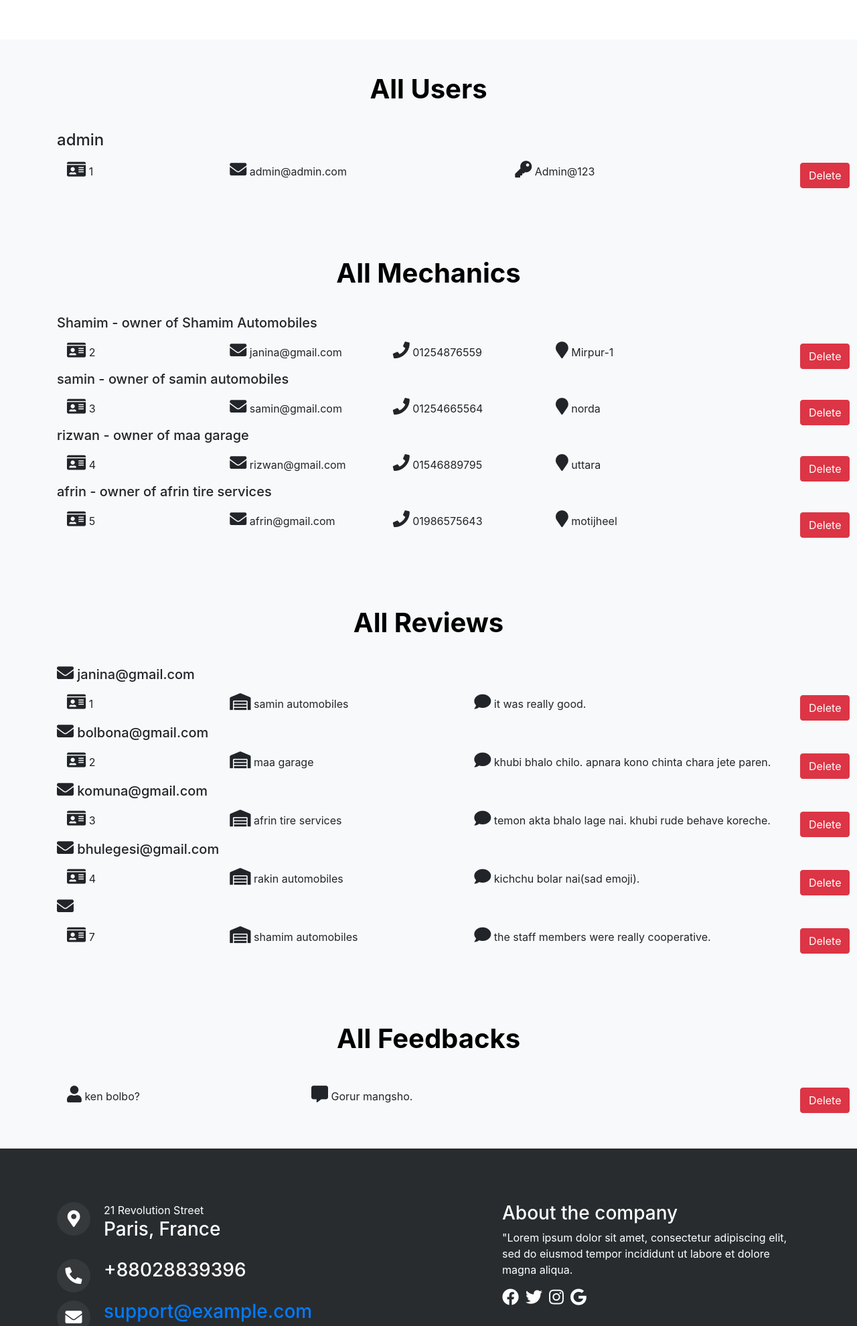
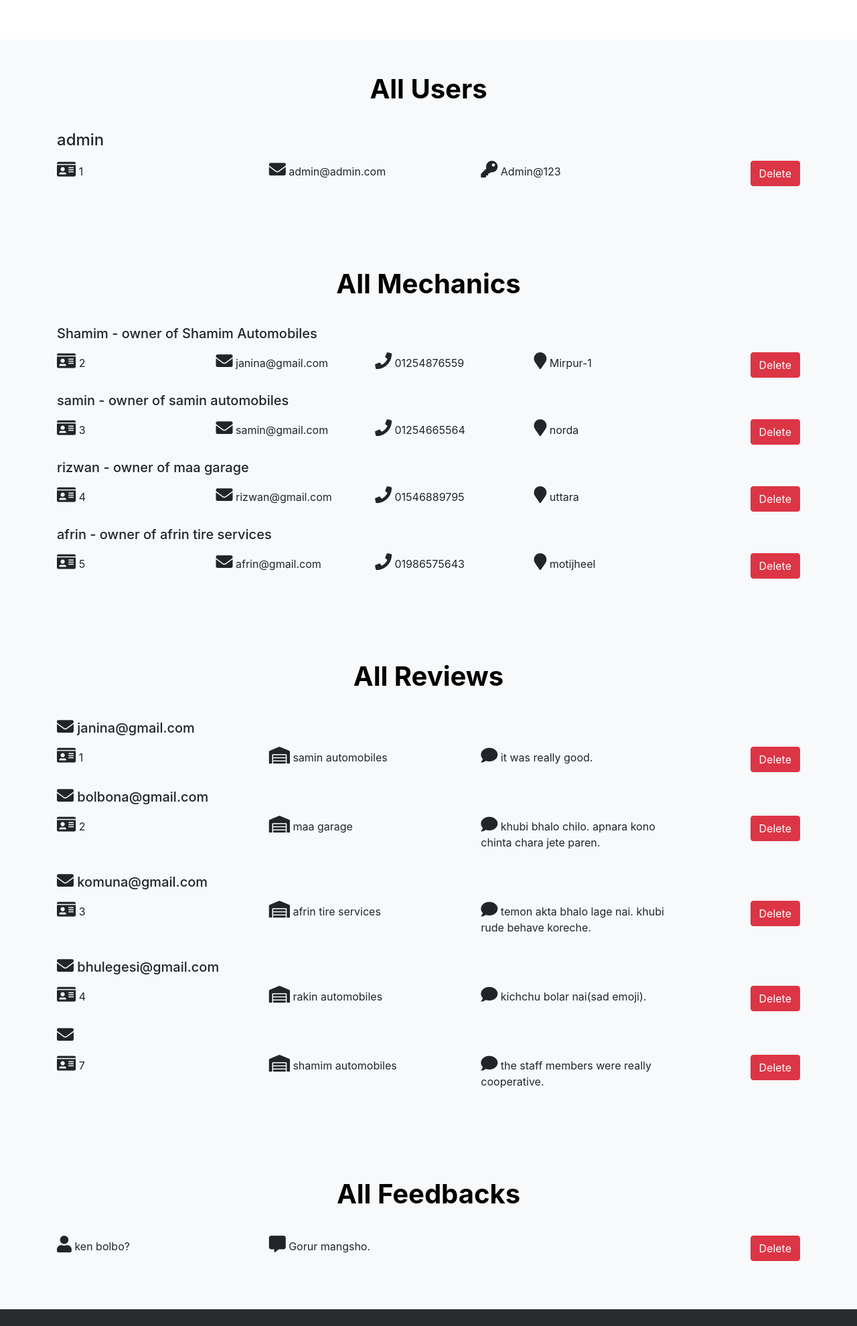
Before and after one commit to afiful-islam/mechanic_finder, a PHP site: page /admin.php in a window 1280 px wide. Shown: the part 589-2569 px from the top of the page at 67% size. Run offline with PHP 8.4, Linux system fonts and the light colour scheme; a user stored in the database is signed in; data comes from the database, SQL or seed files in the repository; data that the repository does not hold is empty; grey boxes are pictures that could not be loaded.

Commit message:
Add files via upload

```diff
--- a/admin.php
+++ b/admin.php
@@ -26,10 +26,25 @@ else{
     <title>Car mechanic finder</title>
      <!-- Latest compiled and minified CSS -->
     <link rel="stylesheet" href="https://maxcdn.bootstrapcdn.com/bootstrap/4.0.0/css/bootstrap.min.css" integrity="sha384-Gn5384xqQ1aoWXA+058RXPxPg6fy4IWvTNh0E263XmFcJlSAwiGgFAW/dAiS6JXm" crossorigin="anonymous">
-    <link rel="stylesheet" href="OtherPages/assets/css/style.css">
+
 
     <link rel="stylesheet" href="https://cdnjs.cloudflare.com/ajax/libs/font-awesome/5.15.4/css/all.min.css" integrity="sha512-1ycn6IcaQQ40/MKBW2W4Rhis/DbILU74C1vSrLJxCq57o941Ym01SwNsOMqvEBFlcgUa6xLiPY/NS5R+E6ztJQ==" crossorigin="anonymous" referrerpolicy="no-referrer" />
     <!-- jQuery library -->
+
+    <link rel="stylesheet" href="OtherPages/assets/css/style.css">
+    <style>
+        .btn_delete {
+            text-align: right!important;
+        }
+
+        @media all and (max-width: 768px) {
+            .btn_delete {
+            text-align: left!important;
+        }
+        }
+
+}
+    </style>
 
 </head>
 <body>
@@ -94,29 +109,32 @@ else{
                 <h1 class="font-cond-b fg-text-d lts-md fs-300 fs-300-xs no-mg" contenteditable="false">All Users</h1>
             </div>
             <div class="row  d-flex flex-row">
-                <div class="col-md-8">
 
                     <?php
 					$i=0;
 					while($row = mysqli_fetch_array($result1)) {
 					?>
+                                <div class="col-md-12 mb-3 jobs_conetent">
+                                <div class="row">
+                                    <div class="col-md-12 mb-2">
+                                    <h4><?php echo $row["name"];?></h4>
+                                    </div>
+                                    <div class="col-md-12">
+                                        <div class="row">
+                                            <div class="col-md-10">
+                                                <div class="row">
+                                                    <div class="col-md-4"><p><i class="fa fa-id-card" aria-hidden="true"></i> <?php echo $row["id"]; ?></p></div>
+                                                    <div class="col-md-4"><p> <i class="fa fa-envelope" aria-hidden="true"></i> <?php echo $row["email"]; ?></p></div>
 
-                                <div class="jobs_conetent">
-                                    <h4><?php echo $row["name"];?></h4>
-                                        <div class="d-flex align-items-center">
-                                        <div class="mt-2 col-md-4">
-                                                <p><i class="fa fa-id-card" aria-hidden="true"></i> <?php echo $row["id"]; ?></p>
+                                                    <div class="col-md-4"><p> <i class="fa fa-key" aria-hidden="true"></i> <?php echo $row["password"]; ?></p></div>
                                                 </div>
-                                        <div class="mt-2 col-md-7">
-                                                <p> <i class="fa fa-envelope" aria-hidden="true"></i> <?php echo $row["email"]; ?></p>
                                             </div>
-                                            <div class="mt-2 col-md-7">
-                                                <p> <i class="fa fa-key" aria-hidden="true"></i> <?php echo $row["password"]; ?></p>
-                                            </div>
-                                            <div class="mt-2 col-md-4">
+                                            <div class="col-md-2 btn_delete">
                                                 <form action="delete_user.php? id=<?php echo $row["email"]; ?>" method="post">
                                                     <input  class='btn btn-danger' type="submit" name="submit" value="Delete">
                                                 </form>
+                                            </div>
+                                        </div>
                                     </div>
                                 </div>
                             </div>
@@ -124,8 +142,6 @@ else{
                      $i++;
                     }
                     ?>
-
-                </div>
             </div>
         </div>
     </section>
@@ -148,32 +164,31 @@ $result2 = mysqli_query($conn,"SELECT * FROM mechanics");
             <h1 class="font-cond-b fg-text-d lts-md fs-300 fs-300-xs no-mg" contenteditable="false">All Mechanics</h1>
         </div>
         <div class="row  d-flex flex-row">
-            <div class="col-md-8">
-
                 <?php
                 $i=0;
                 while($row = mysqli_fetch_array($result2)) {
                 ?>
-
-                            <div class="jobs_conetent">
-                                <h5 ><?php echo $row["ownerName"]?> - owner of <?php echo $row["garageName"];?></h5>
-                                    <div class="d-flex align-items-center">
-                                    <div class="mt-2 col-md-4">
-                                            <p><i class="fa fa-id-card" aria-hidden="true"></i> <?php echo $row["id"]; ?></p>
+                            <div class="col-md-12 mb-3">
+                                <div class="row">
+                                    <div class="col-md-12 mb-2">
+                                        <h5><?php echo $row["ownerName"]?> - owner of <?php echo $row["garageName"];?></h5>
                                     </div>
-                                    <div class="mt-2 col-md-4">
-                                            <p> <i class="fa fa-envelope" aria-hidden="true"></i> <?php echo $row["email"]; ?></p>
+                                    <div class="col-md-12">
+                                        <div class="row">
+                                            <div class="col-md-10">
+                                                <div class="row">
+                                                    <div class="col-md-3"><i class="fa fa-id-card" aria-hidden="true"></i> <?php echo $row["id"]; ?></div>
+                                                    <div class="col-md-3"><p> <i class="fa fa-envelope" aria-hidden="true"></i> <?php echo $row["email"]; ?></p></div>
+                                                    <div class="col-md-3"><p> <i class="fa fa-phone" aria-hidden="true"></i> <?php echo $row["phone"]; ?></p></div>
+                                                    <div class="col-md-3"><p><i class="fa fa-map-marker" aria-hidden="true"></i> <?php echo $row["address"]; ?></p></div>
                                                 </div>
-                                        <div class="mt-2 col-md-4">
-                                            <p> <i class="fa fa-phone" aria-hidden="true"></i> <?php echo $row["phone"]; ?></p>
                                             </div>
-                                        <div class="mt-2 col-md-6">
-                                            <p> <i class="fa fa-map-marker" aria-hidden="true"></i> <?php echo $row["address"]; ?></p>
-                                        </div>
-                                        <div class="mt-2 col-md-4">
+                                            <div class="col-md-2 btn_delete">
                                                 <form action="delete_mechanic.php?id=<?php echo $row["email"]; ?>" method="post">
                                                     <input  class='btn btn-danger' type="submit" name="submit" value="Delete">
                                                 </form>
+                                            </div>
+                                        </div>
                                     </div>
                                 </div>
                             </div>
@@ -181,8 +196,6 @@ $result2 = mysqli_query($conn,"SELECT * FROM mechanics");
                  $i++;
                 }
                 ?>
-
-            </div>
         </div>
     </div>
 </section>
@@ -204,29 +217,34 @@ $result3 = mysqli_query($conn,"SELECT * FROM review");
             <h1 class="font-cond-b fg-text-d lts-md fs-300 fs-300-xs no-mg" contenteditable="false">All Reviews</h1>
         </div>
         <div class="row  d-flex flex-row">
-            <div class="col-md-8">
 
                 <?php
                 $i=0;
                 while($row = mysqli_fetch_array($result3)) {
                 ?>
+                            <div class="col-md-12 mb-3 jobs_conetent">
+                                <div class="row">
+                                    <div class="col-md-12 mb-2">
+                                    <h5> <i class="fa fa-envelope" aria-hidden="true"></i> <?php echo $row["author"];?></h5>
+                                    </div>
+                                    <div class="col-md-12">
+                                        <div class="row">
+                                            <div class="col-md-10">
+                                                <div class="row">
+                                                    <div class="col-md-4"> <p><i class="fa fa-id-card" aria-hidden="true"></i> <?php echo $row["id"]; ?></p></div>
 
-                            <div class="jobs_conetent">
-                                <h5> <i class="fa fa-envelope" aria-hidden="true"></i> <?php echo $row["author"];?></h5>
-                                    <div class="d-flex align-items-center">
-                                    <div class="mt-2 col-md-4">
-                                            <p><i class="fa fa-id-card" aria-hidden="true"></i> <?php echo $row["id"]; ?></p>
+                                                    <div class="col-md-4"><p><i class="fa fa-warehouse" aria-hidden="true"></i> <?php echo $row["shopName"]; ?></p></div>
+
+                                                    <div class="col-md-4"><p> <i class="fa fa-comment" aria-hidden="true"></i> <?php echo $row["experience"]; ?></p></div>
+
                                                 </div>
-                                    <div class="mt-2 col-md-6">
-                                            <p> <i class="fa fa-warehouse" aria-hidden="true"></i> <?php echo $row["shopName"]; ?></p>
                                             </div>
-                                        <div class="mt-2 col-md-8">
-                                            <p> <i class="fa fa-comment" aria-hidden="true"></i> <?php echo $row["experience"]; ?></p>
-                                        </div>
-                                        <div class="mt-2 col-md-4">
+                                            <div class="col-md-2 btn_delete">
                                                 <form action="delete_review.php?id=<?php echo $row["id"]; ?>" method="post">
                                                     <input  class='btn btn-danger' type="submit" name="submit" value="Delete">
                                                 </form>
+                                            </div>
+                                        </div>
                                     </div>
                                 </div>
                             </div>
@@ -234,8 +252,6 @@ $result3 = mysqli_query($conn,"SELECT * FROM review");
                  $i++;
                 }
                 ?>
-
-            </div>
         </div>
     </div>
 </section>
@@ -257,26 +273,30 @@ $result4 = mysqli_query($conn,"SELECT * FROM feedback");
             <h1 class="font-cond-b fg-text-d lts-md fs-300 fs-300-xs no-mg" contenteditable="false">All Feedbacks</h1>
         </div>
         <div class="row  d-flex flex-row">
-            <div class="col-md-8">
 
                 <?php
                 $i=0;
                 while($row = mysqli_fetch_array($result4)) {
                 ?>
 
-                            <div class="jobs_conetent">
+                    <div class="col-md-12 mb-3 jobs_conetent">
+                        <div class="row">
+                            <div class="col-md-12">
+                                <div class="row">
+                                    <div class="col-md-10">
+                                        <div class="row">
+                                            <div class="col-md-4"> <p> <i class="fa fa-user" aria-hidden="true"></i> <?php echo $row["name"];?></p></div>
 
-                                    <div class="d-flex align-items-center">
-                                        <div class="mt-2 col-md-6">
-                                            <p> <i class="fa fa-user" aria-hidden="true"></i> <?php echo $row["name"];?></p>
+                                            <div class="col-md-4"><p> <i class="fa fa-comment-alt" aria-hidden="true"></i> <?php echo $row["message"]; ?></p></div>
+
                                         </div>
-                                        <div class="mt-2 col-md-12">
-                                            <p> <i class="fa fa-comment-alt" aria-hidden="true"></i> <?php echo $row["message"]; ?></p>
                                     </div>
-                                        <div class="mt-2 col-md-4">
+                                    <div class="col-md-2 btn_delete">
                                         <form action="deleteuser.php?id=<?php echo $row["email"]; ?>" method="post">
                                             <input  class='btn btn-danger' type="submit" name="submit" value="Delete">
                                         </form>
+                                    </div>
+                                </div>
                             </div>
                         </div>
                     </div>
@@ -284,8 +304,6 @@ $result4 = mysqli_query($conn,"SELECT * FROM feedback");
                  $i++;
                 }
                 ?>
-
-            </div>
         </div>
     </div>
 </section>
```
Lines whose indentation alone changed are shown as unchanged.
